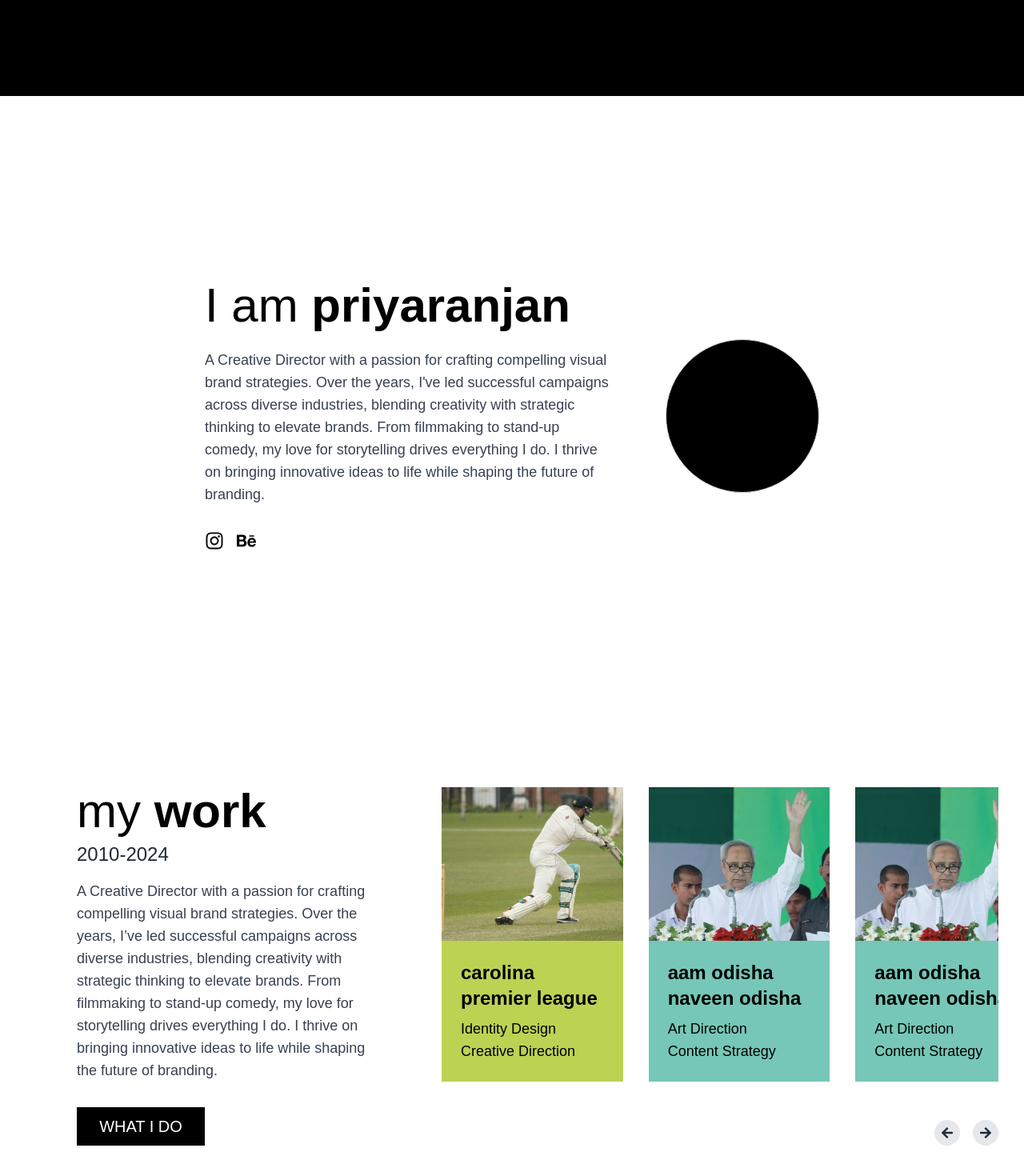
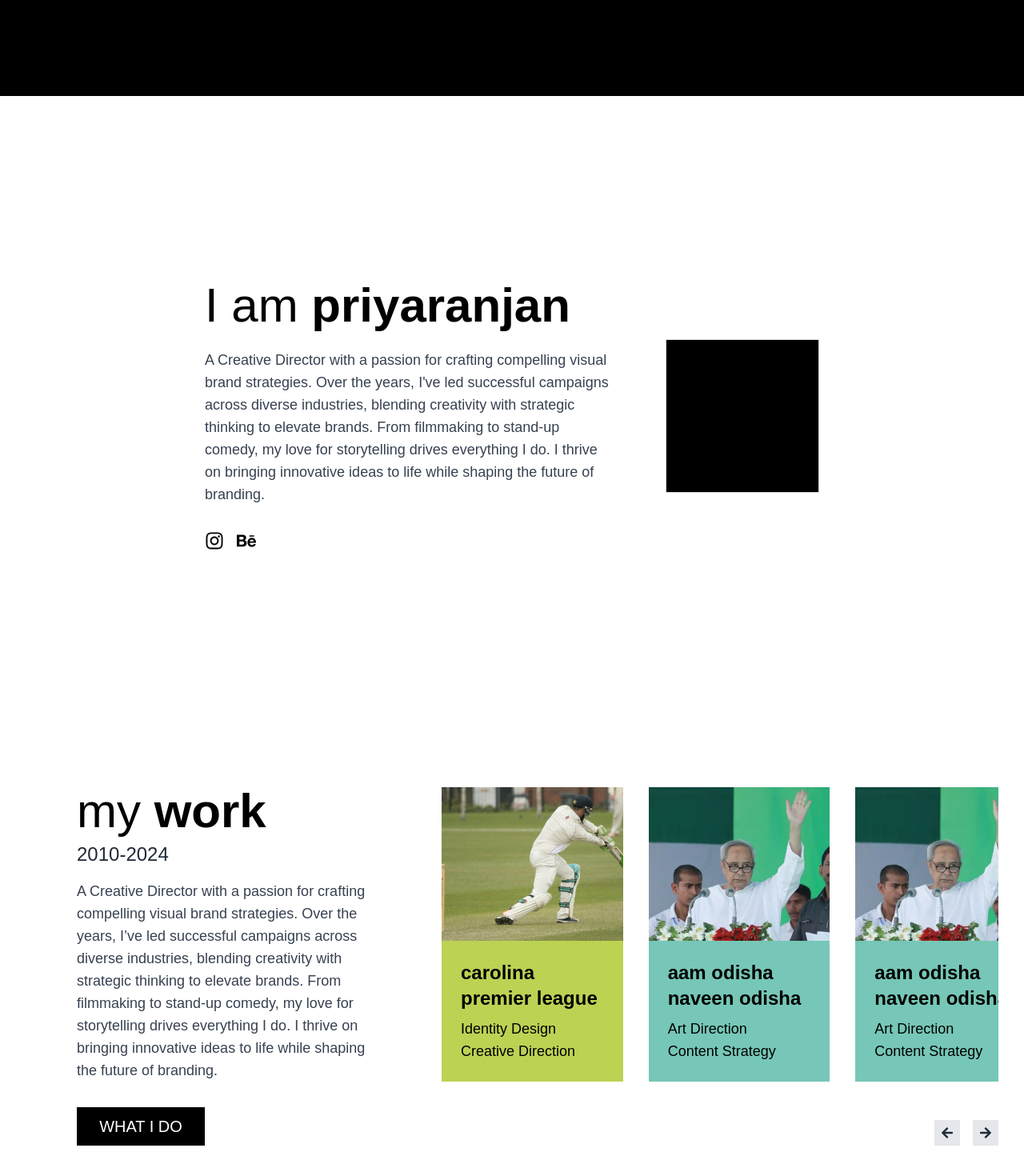
Before and after one commit to ashishmohapatra240/priyaranjan-portfolio, a Next.js app: page / in a window 1280 px wide. Shown: the part 1544-3014 px from the top of the page at 80% size. Built offline with nearby package versions, Linux system fonts and the light colour scheme.

Commit message:
Removed Rounded

```diff
--- a/components/FourthSection.tsx
+++ b/components/FourthSection.tsx
@@ -104,14 +104,14 @@
         <div className="flex items-center justify-end mt-4 space-x-4">
           <button
             onClick={scrollLeft}
-            className="p-2 rounded-full bg-gray-200 hover:bg-gray-300 transition-colors"
+            className="p-2 bg-gray-200 hover:bg-gray-300 transition-colors"
             aria-label="Scroll Left"
           >
             <FaArrowLeft className="text-gray-800" />
           </button>
           <button
             onClick={scrollRight}
-            className="p-2 rounded-full bg-gray-200 hover:bg-gray-300 transition-colors"
+            className="p-2 bg-gray-200 hover:bg-gray-300 transition-colors"
             aria-label="Scroll Right"
           >
             <FaArrowRight className="text-gray-800" />
--- a/components/ThirdSection.tsx
+++ b/components/ThirdSection.tsx
@@ -38,7 +38,7 @@
       </div>
 
       <div className="relative w-36 h-36 md:w-48 md:h-48 mb-8 md:mb-0 order-1 md:order-2">
-        <div className="w-full h-full bg-black rounded-full border border-gray-300"></div>
+        <div className="w-full h-full bg-black border border-gray-300"></div>
       </div>
     </section>
   );
```
